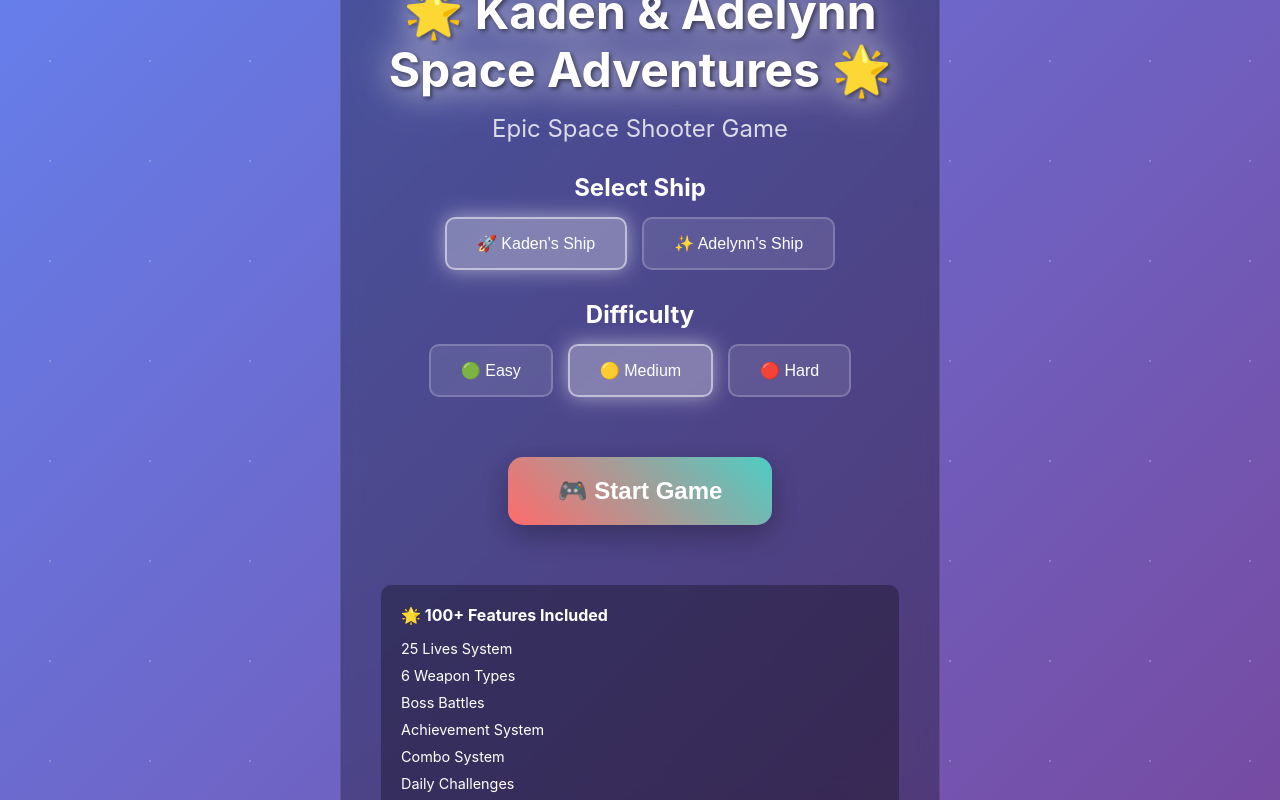
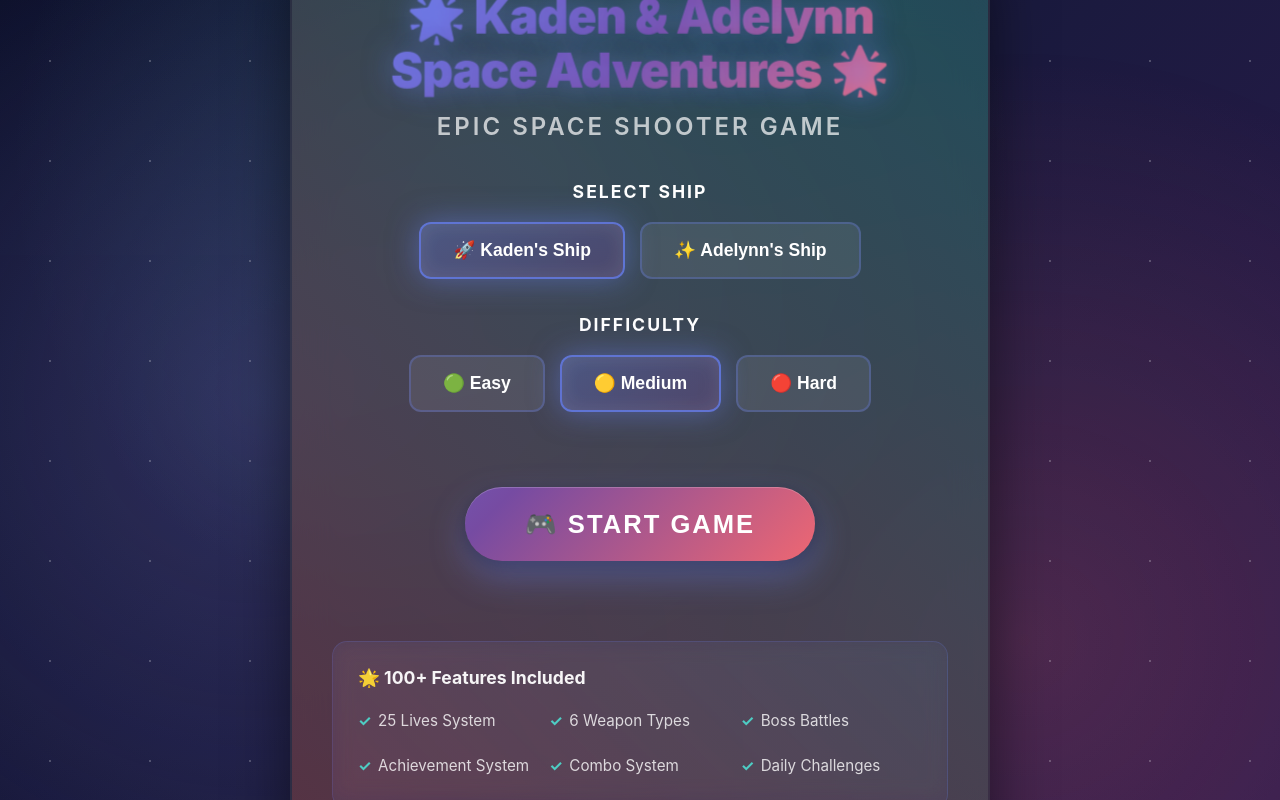
Before and after one commit to ronb12/Kaden-Adelynn-Adventures, a React (Vite) app: page / in a window 1280 px wide. Built offline with nearby package versions, Linux system fonts and the light colour scheme.

Commit message:
Redesign main menu with modern UI/animations

```diff
--- a/src/components/MainMenu.css
+++ b/src/components/MainMenu.css
@@ -4,14 +4,30 @@
   display: flex;
   align-items: center;
   justify-content: center;
-  background: linear-gradient(135deg, #667eea 0%, #764ba2 100%);
+  background: linear-gradient(135deg, #0a0e27 0%, #1a1a3e 50%, #2d1b4e 100%);
   position: relative;
   overflow-y: auto;
   overflow-x: hidden;
   padding: 40px 0;
 }
 
+/* Animated cosmic background */
 .main-menu::before {
+  content: '';
+  position: absolute;
+  top: 0;
+  left: 0;
+  right: 0;
+  bottom: 0;
+  background:
+    radial-gradient(circle at 20% 50%, rgba(120, 119, 198, 0.3), transparent 50%),
+    radial-gradient(circle at 80% 80%, rgba(255, 107, 107, 0.2), transparent 50%),
+    radial-gradient(circle at 40% 20%, rgba(78, 205, 196, 0.2), transparent 50%);
+  animation: cosmicFlow 20s ease infinite;
+  pointer-events: none;
+}
+
+.main-menu::after {
   content: '';
   position: absolute;
   top: 0;
@@ -23,6 +39,11 @@
   pointer-events: none;
 }
 
+@keyframes cosmicFlow {
+  0%, 100% { opacity: 0.5; }
+  50% { opacity: 1; }
+}
+
 @keyframes starfield {
   from { transform: translateY(0); }
   to { transform: translateY(100px); }
@@ -31,70 +52,126 @@
 .menu-container {
   position: relative;
   z-index: 1;
-  max-width: 600px;
+  max-width: 700px;
   width: 90%;
-  padding: 30px 40px;
-  border-radius: 20px;
+  padding: 50px 40px;
+  border-radius: 30px;
   text-align: center;
-  background: rgba(0, 0, 0, 0.3);
-  backdrop-filter: blur(10px);
+  background: rgba(15, 15, 30, 0.6);
+  backdrop-filter: blur(20px);
   margin: 20px auto;
   min-height: fit-content;
+  border: 2px solid rgba(255, 255, 255, 0.1);
+  box-shadow:
+    0 20px 60px rgba(0, 0, 0, 0.5),
+    inset 0 1px 0 rgba(255, 255, 255, 0.1);
+  overflow: hidden;
+}
+
+/* Animated border glow */
+.menu-container::before {
+  content: '';
+  position: absolute;
+  top: -2px;
+  left: -2px;
+  right: -2px;
+  bottom: -2px;
+  background: linear-gradient(45deg, #667eea, #764ba2, #ff6b6b, #4ecdc4, #667eea);
+  background-size: 400% 400%;
+  border-radius: 30px;
+  z-index: -1;
+  opacity: 0.3;
+  animation: borderGlow 4s ease infinite;
+}
+
+@keyframes borderGlow {
+  0% { background-position: 0% 50%; }
+  50% { background-position: 100% 50%; }
+  100% { background-position: 0% 50%; }
 }
 
 @media (max-width: 480px) {
   .menu-container {
-    padding: 20px;
+    padding: 30px 20px;
+    border-radius: 20px;
   }
 }
 
 /* Glass effect class for compatibility */
 .glass {
-  background: rgba(0, 0, 0, 0.3);
-  backdrop-filter: blur(10px);
-  border: 1px solid rgba(255, 255, 255, 0.1);
+  background: rgba(15, 15, 30, 0.6);
+  backdrop-filter: blur(20px);
+  border: 2px solid rgba(255, 255, 255, 0.1);
 }
 
 .game-title {
-  font-size: 2.5rem;
-  margin-bottom: 10px;
+  font-size: 3.5rem;
+  margin-bottom: 15px;
   margin-top: 0;
-  color: #fff;
-  text-shadow: 2px 2px 4px rgba(0, 0, 0, 0.5);
-  animation: glow 2s ease-in-out infinite alternate;
-  line-height: 1.2;
+  background: linear-gradient(135deg, #667eea 0%, #764ba2 50%, #ff6b6b 100%);
+  -webkit-background-clip: text;
+  -webkit-text-fill-color: transparent;
+  background-clip: text;
+  font-weight: 900;
+  letter-spacing: -1px;
+  text-shadow: 0 0 30px rgba(102, 126, 234, 0.5);
+  animation: titlePulse 3s ease-in-out infinite;
+  line-height: 1.1;
+  position: relative;
+}
+
+.game-title::after {
+  content: '';
+  position: absolute;
+  top: 0;
+  left: 0;
+  right: 0;
+  bottom: 0;
+  background: inherit;
+  -webkit-text-fill-color: transparent;
+  filter: blur(10px);
+  opacity: 0.5;
+  z-index: -1;
+}
+
+@keyframes titlePulse {
+  0%, 100% { transform: scale(1); filter: brightness(1); }
+  50% { transform: scale(1.02); filter: brightness(1.2); }
 }
 
 @media (max-width: 768px) {
+  .game-title {
+    font-size: 2.5rem;
+  }
+}
+
+@media (max-width: 480px) {
   .game-title {
     font-size: 2rem;
   }
 }
 
-@media (max-width: 480px) {
-  .game-title {
-    font-size: 1.5rem;
-  }
-}
-
-@keyframes glow {
-  from { filter: drop-shadow(0 0 5px rgba(255, 255, 255, 0.5)); }
-  to { filter: drop-shadow(0 0 20px rgba(255, 255, 255, 0.8)); }
-}
-
 .game-subtitle {
-  font-size: 1.2rem;
-  margin-bottom: 30px;
-  color: rgba(255, 255, 255, 0.8);
+  font-size: 1.3rem;
+  margin-bottom: 40px;
+  color: rgba(255, 255, 255, 0.7);
+  text-transform: uppercase;
+  letter-spacing: 3px;
+  font-weight: 600;
 }
 
 .menu-section {
-  margin-bottom: 30px;
+  margin-bottom: 35px;
 }
 
 .menu-section h3 {
-  margin-bottom: 15px;
-  font-size: 1.5rem;
+  margin-bottom: 20px;
+  font-size: 1.3rem;
+  color: #fff;
+  font-weight: 700;
+  text-transform: uppercase;
+  letter-spacing: 2px;
+  font-size: 1.1rem;
 }
 
 .ship-selector, .difficulty-selector {
@@ -105,64 +182,139 @@
 }
 
 .ship-option, .diff-btn {
-  padding: 15px 30px;
-  background: rgba(255, 255, 255, 0.1);
-  border: 2px solid rgba(255, 255, 255, 0.2);
-  border-radius: 10px;
+  padding: 16px 32px;
+  background: rgba(255, 255, 255, 0.08);
+  border: 2px solid rgba(102, 126, 234, 0.3);
+  border-radius: 12px;
   color: white;
-  font-size: 1rem;
+  font-size: 1.1rem;
+  font-weight: 600;
   cursor: pointer;
-  transition: all 0.3s;
+  transition: all 0.3s ease;
+  position: relative;
+  overflow: hidden;
+}
+
+.ship-option::before, .diff-btn::before {
+  content: '';
+  position: absolute;
+  top: 0;
+  left: -100%;
+  width: 100%;
+  height: 100%;
+  background: linear-gradient(90deg, transparent, rgba(255, 255, 255, 0.2), transparent);
+  transition: left 0.5s;
+}
+
+.ship-option:hover::before, .diff-btn:hover::before {
+  left: 100%;
 }
 
 .ship-option:hover, .diff-btn:hover {
-  background: rgba(255, 255, 255, 0.2);
-  transform: translateY(-2px);
+  background: rgba(255, 255, 255, 0.12);
+  transform: translateY(-4px);
+  border-color: rgba(102, 126, 234, 0.6);
+  box-shadow: 0 8px 25px rgba(102, 126, 234, 0.3);
 }
 
 .ship-option.active, .diff-btn.active {
-  background: rgba(255, 255, 255, 0.3);
-  border-color: rgba(255, 255, 255, 0.5);
-  box-shadow: 0 0 20px rgba(255, 255, 255, 0.5);
+  background: linear-gradient(135deg, rgba(102, 126, 234, 0.3), rgba(118, 75, 162, 0.3));
+  border-color: rgba(102, 126, 234, 0.8);
+  box-shadow: 0 0 30px rgba(102, 126, 234, 0.5), inset 0 0 20px rgba(255, 255, 255, 0.1);
 }
 
 .start-button {
-  padding: 20px 50px;
-  font-size: 1.5rem;
-  background: linear-gradient(45deg, #ff6b6b, #4ecdc4);
+  padding: 22px 60px;
+  font-size: 1.6rem;
+  background: linear-gradient(135deg, #667eea 0%, #764ba2 50%, #ff6b6b 100%);
+  background-size: 200% 200%;
   border: none;
-  border-radius: 15px;
+  border-radius: 50px;
   color: white;
-  font-weight: bold;
+  font-weight: 900;
+  text-transform: uppercase;
+  letter-spacing: 2px;
   cursor: pointer;
-  transition: all 0.3s;
-  margin: 30px 0;
-  box-shadow: 0 10px 30px rgba(0, 0, 0, 0.3);
+  transition: all 0.4s cubic-bezier(0.175, 0.885, 0.32, 1.275);
+  margin: 40px 0;
+  box-shadow:
+    0 15px 35px rgba(102, 126, 234, 0.4),
+    0 5px 15px rgba(0, 0, 0, 0.4),
+    inset 0 1px 0 rgba(255, 255, 255, 0.2);
+  position: relative;
+  overflow: hidden;
+  animation: gradientShift 4s ease infinite;
+}
+
+.start-button::before {
+  content: '';
+  position: absolute;
+  top: 0;
+  left: -100%;
+  width: 100%;
+  height: 100%;
+  background: linear-gradient(90deg, transparent, rgba(255, 255, 255, 0.3), transparent);
+  transition: left 0.6s;
+}
+
+.start-button:hover::before {
+  left: 100%;
 }
 
 .start-button:hover {
-  transform: scale(1.05);
-  box-shadow: 0 15px 40px rgba(0, 0, 0, 0.4);
+  transform: scale(1.08) translateY(-3px);
+  box-shadow:
+    0 20px 45px rgba(102, 126, 234, 0.6),
+    0 8px 20px rgba(0, 0, 0, 0.5),
+    inset 0 1px 0 rgba(255, 255, 255, 0.3);
+}
+
+.start-button:active {
+  transform: scale(1.05) translateY(-1px);
+}
+
+@keyframes gradientShift {
+  0%, 100% { background-position: 0% 50%; }
+  50% { background-position: 100% 50%; }
 }
 
 .game-features {
-  margin-top: 30px;
+  margin-top: 40px;
   text-align: left;
-  background: rgba(0, 0, 0, 0.3);
-  padding: 20px;
-  border-radius: 10px;
+  background: linear-gradient(135deg, rgba(102, 126, 234, 0.1) 0%, rgba(118, 75, 162, 0.1) 100%);
+  padding: 25px;
+  border-radius: 15px;
+  border: 1px solid rgba(102, 126, 234, 0.2);
+  backdrop-filter: blur(10px);
 }
 
 .game-features h4 {
-  margin-bottom: 10px;
+  margin-bottom: 15px;
+  font-size: 1.1rem;
+  color: rgba(255, 255, 255, 0.95);
+  font-weight: 700;
 }
 
 .game-features ul {
   list-style: none;
   padding: 0;
+  display: grid;
+  grid-template-columns: repeat(auto-fit, minmax(150px, 1fr));
+  gap: 10px;
 }
 
 .game-features li {
-  padding: 5px 0;
-  font-size: 0.9rem;
+  padding: 8px 0;
+  font-size: 0.95rem;
+  color: rgba(255, 255, 255, 0.8);
+  position: relative;
+  padding-left: 20px;
 }
+
+.game-features li::before {
+  content: '✓';
+  position: absolute;
+  left: 0;
+  color: #4ecdc4;
+  font-weight: bold;
+}
```
